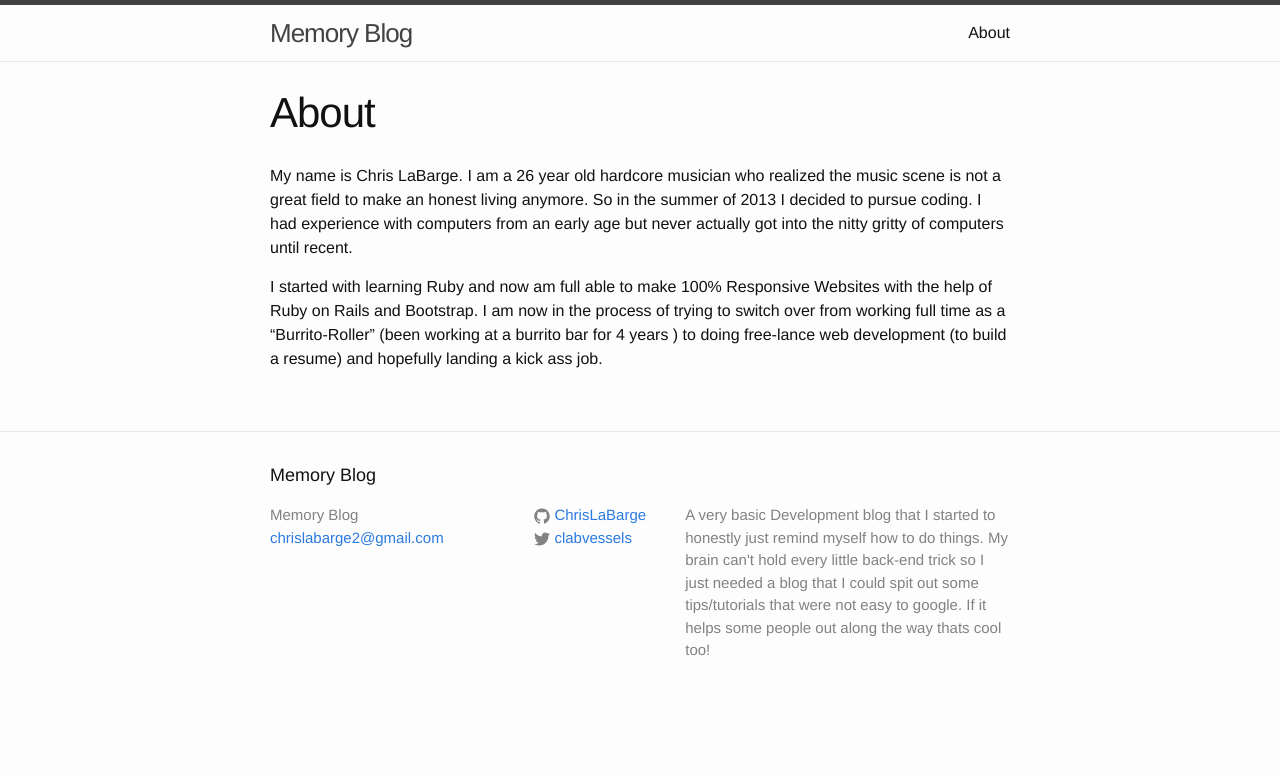
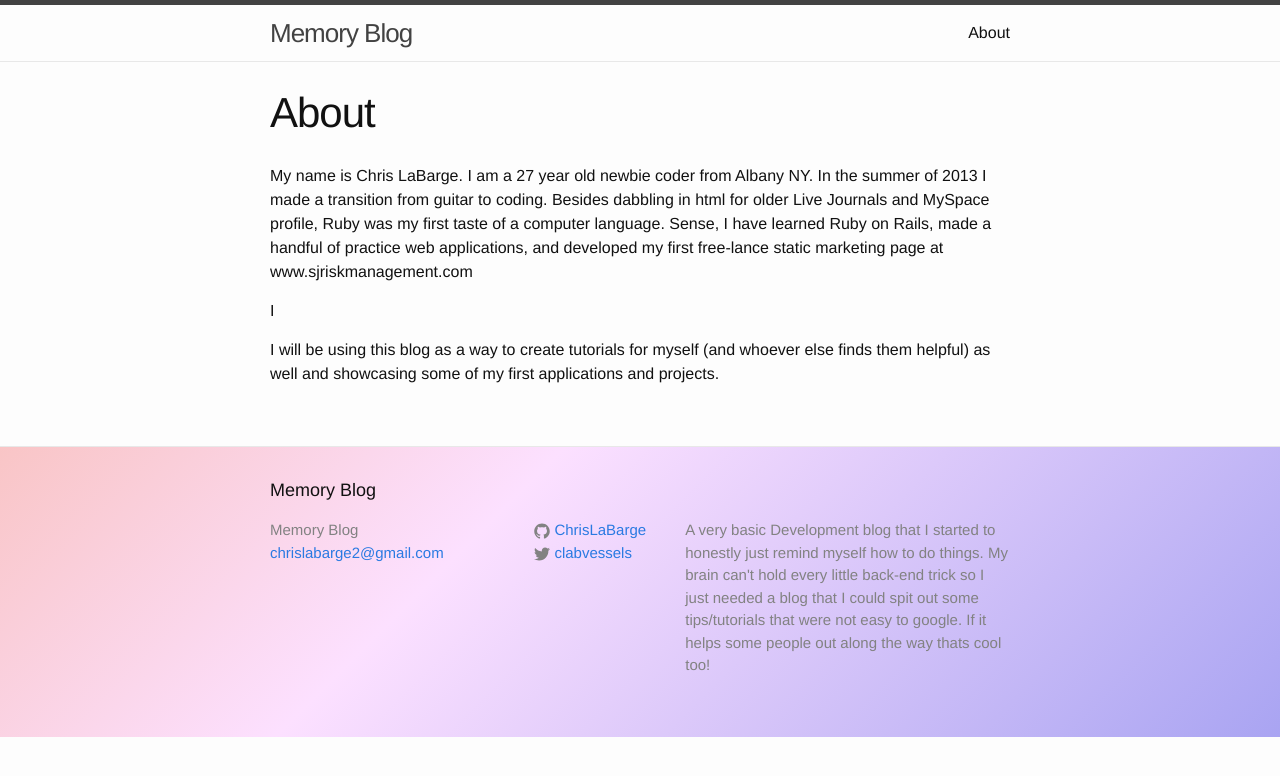
Before and after one commit to chrislabarge/chrislabarge.github.io, a Jekyll site: the page built from about.md, in a window 1280 px wide. Shown: the top 776 px of the page. Built offline with Jekyll 4.4.1, drawn with Linux system fonts in a browser that asks for light colours.

Commit message:
starting to blog officially

```diff
--- a/_includes/footer.html
+++ b/_includes/footer.html
@@ -10,6 +10,7 @@
           <li>{{ site.title }}</li>
           <li><a href="mailto:{{ site.email }}">{{ site.email }}</a></li>
         </ul>
+
       </div>
 
       <div class="footer-col  footer-col-2">
@@ -48,6 +49,9 @@
       <div class="footer-col  footer-col-3">
         <p class="text">{{ site.description }}</p>
       </div>
+
+    	<a href="https://github.com/account">
+
     </div>
 
   </div>
--- a/_sass/_layout.scss
+++ b/_sass/_layout.scss
@@ -92,6 +92,14 @@
  * Site footer
  */
 .site-footer {
+    background: rgb(249,197,198); /* Old browsers */
+		background: -moz-linear-gradient(-45deg, rgba(249,197,198,1) 0%, rgba(252,224,255,1) 36%, rgba(169,164,242,1) 100%); /* FF3.6+ */
+		background: -webkit-gradient(linear, left top, right bottom, color-stop(0%,rgba(249,197,198,1)), color-stop(36%,rgba(252,224,255,1)), color-stop(100%,rgba(169,164,242,1))); /* Chrome,Safari4+ */
+		background: -webkit-linear-gradient(-45deg, rgba(249,197,198,1) 0%,rgba(252,224,255,1) 36%,rgba(169,164,242,1) 100%); /* Chrome10+,Safari5.1+ */
+		background: -o-linear-gradient(-45deg, rgba(249,197,198,1) 0%,rgba(252,224,255,1) 36%,rgba(169,164,242,1) 100%); /* Opera 11.10+ */
+		background: -ms-linear-gradient(-45deg, rgba(249,197,198,1) 0%,rgba(252,224,255,1) 36%,rgba(169,164,242,1) 100%); /* IE10+ */
+		background: linear-gradient(135deg, rgba(249,197,198,1) 0%,rgba(252,224,255,1) 36%,rgba(169,164,242,1) 100%); /* W3C */
+		filter: progid:DXImageTransform.Microsoft.gradient( startColorstr='#f9c5c6', endColorstr='#a9a4f2',GradientType=1 ); /* IE6-9 fallback on horizontal gradient */
     border-top: 1px solid $grey-color-light;
     padding: $spacing-unit 0;
 }
@@ -161,6 +169,12 @@
 /**
  * Page content
  */
+
+.post {
+
+}
+
+
 .page-content {
     padding: $spacing-unit 0;
 }
--- a/about.md
+++ b/about.md
@@ -4,12 +4,13 @@ title: About
 permalink: /about/
 ---
 
-My name is Chris LaBarge.  I am a 26 year old hardcore musician who realized the music scene is not a great field to
-make an honest living anymore. So in the summer of 2013 I decided to pursue coding.  I had
-experience with computers from an early age but never actually got into the nitty gritty of computers
-until recent.
+My name is Chris LaBarge.  I am a 27 year old newbie coder from Albany NY.  In the
+summer of 2013 I made a transition from guitar to coding. Besides dabbling in html
+for older Live Journals and MySpace profile, Ruby was my first taste of a computer
+language.  Sense, I have learned Ruby on Rails, made a handful of practice web
+applications, and developed my first free-lance static marketing page at www.sjriskmanagement.com
 
-I started with learning Ruby and now am full able to make 100% Responsive Websites
-with the help of Ruby on Rails and Bootstrap.  I am now in the process of trying to switch over from
-working full time as a "Burrito-Roller" (been working at a burrito bar for 4 years ) to doing free-lance
-web development (to build a resume) and hopefully landing a kick ass job.
+I
+
+I will be using this blog as a way to create tutorials for myself (and whoever else finds
+them helpful) as well and showcasing some of my first applications and projects.
```
